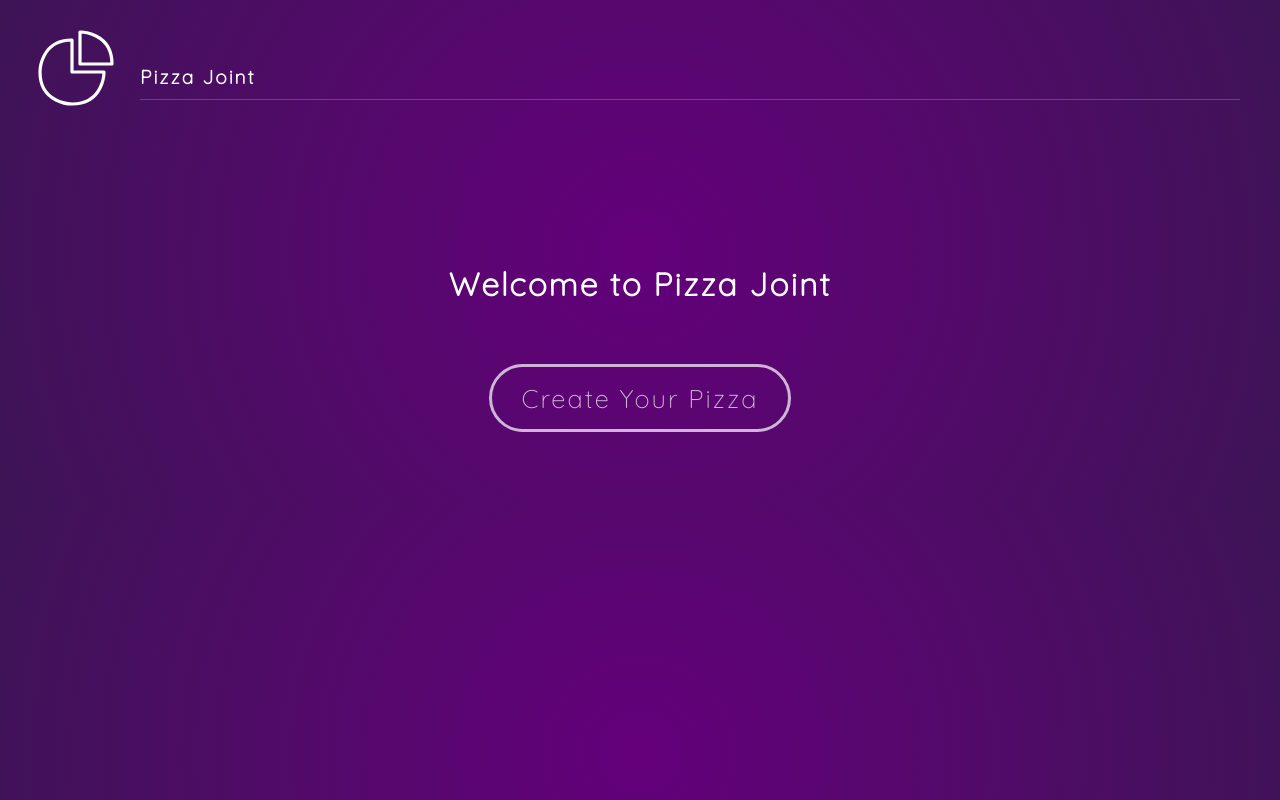
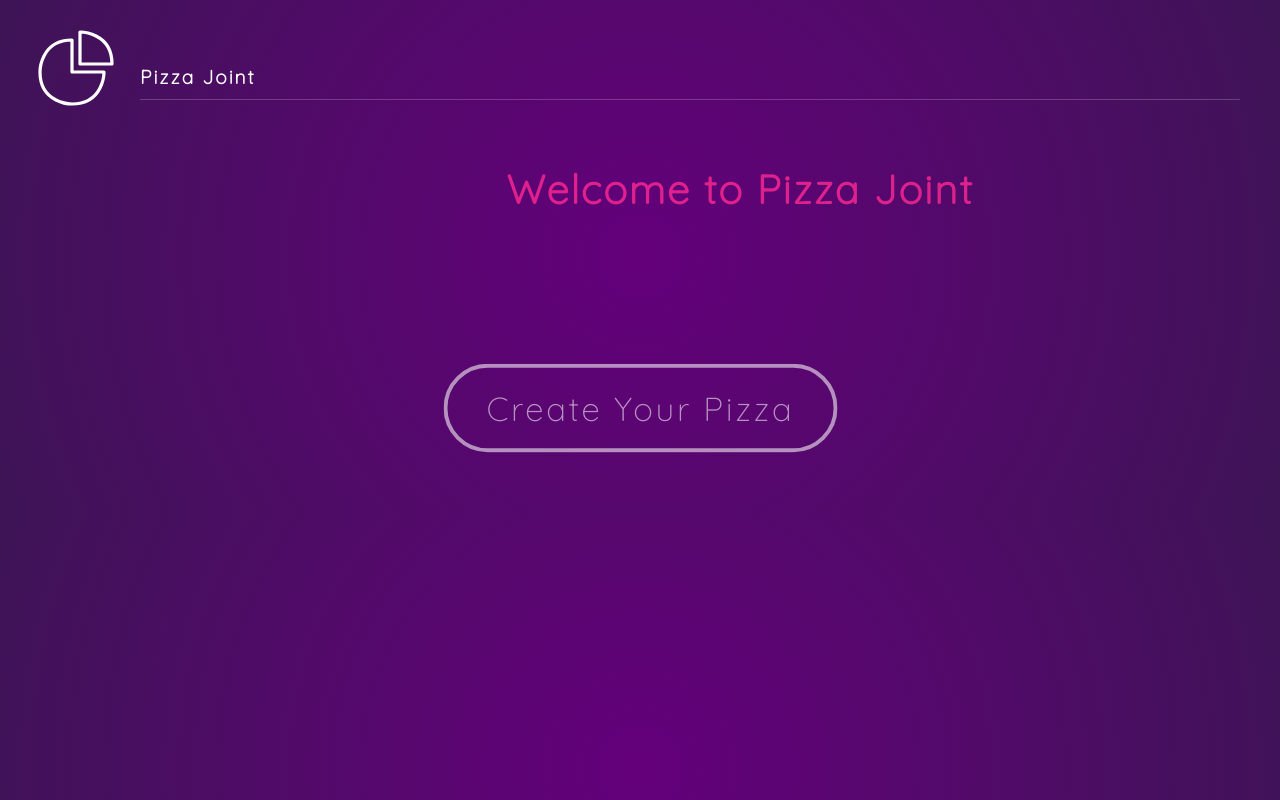
Before and after one commit to IdrissGarfa/react-motion, a React (Vite) app: page / in a window 1280 px wide. Built offline with nearby package versions, Linux system fonts and the light colour scheme.

Commit message:
Animating Elements

```diff
--- a/src/components/Home.jsx
+++ b/src/components/Home.jsx
@@ -1,19 +1,24 @@
 import React from 'react';
 import { Link } from 'react-router-dom';
-
+import { motion } from 'framer-motion';
 const Home = () => {
   return (
-    <div className="home container">
-      <h2>
+    <motion.div className="home container"
+      animate={{ opacity: 0.8, marginTop: 200 }}
+    >
+      <motion.h2
+        animate={{ fontSize: '40px', color: '#ff2994', x: 100, y: -100}}
+      >
         Welcome to Pizza Joint
-      </h2>
+      </motion.h2>
       <Link to="/base">
-        <button
+        <motion.button
+          animate={{ scale: 1.3 }}
         >
           Create Your Pizza
-        </button>
+        </motion.button>
       </Link>
-    </div>
+    </motion.div>
   )
 }
 
```
